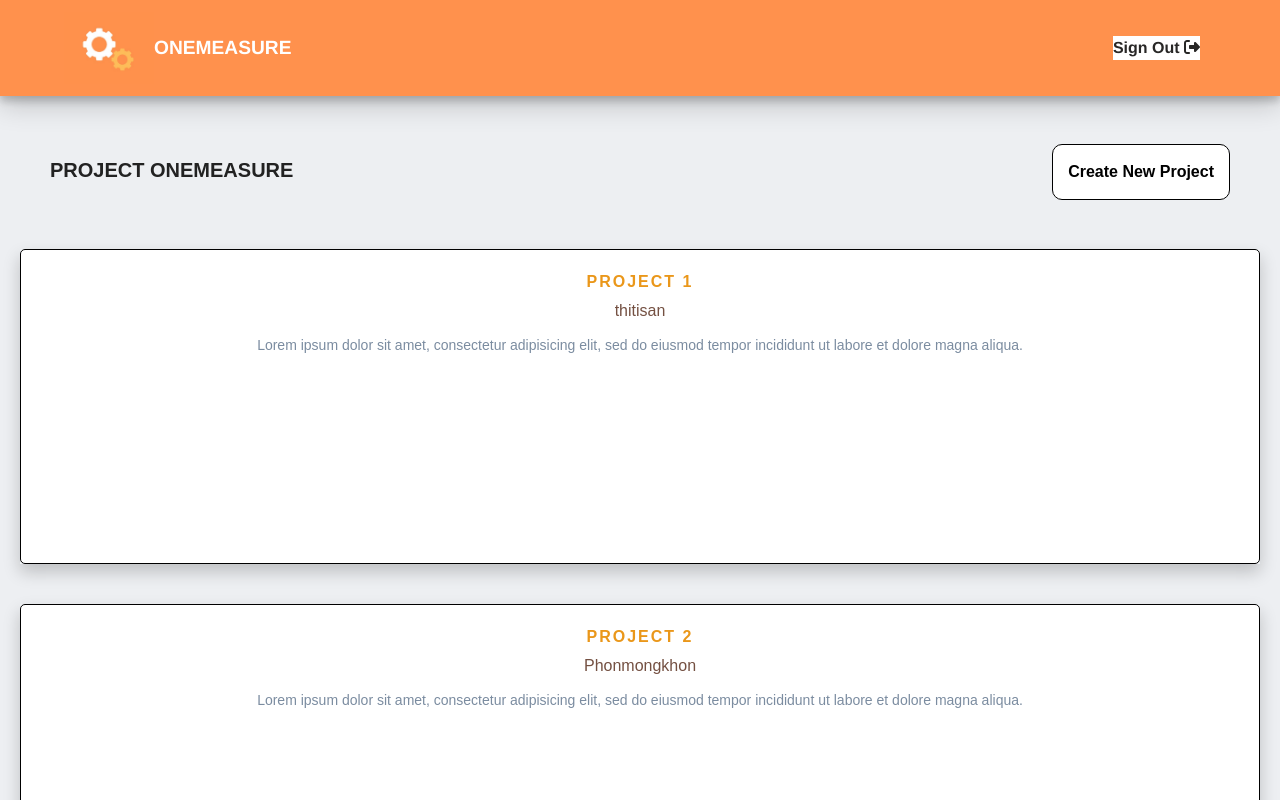
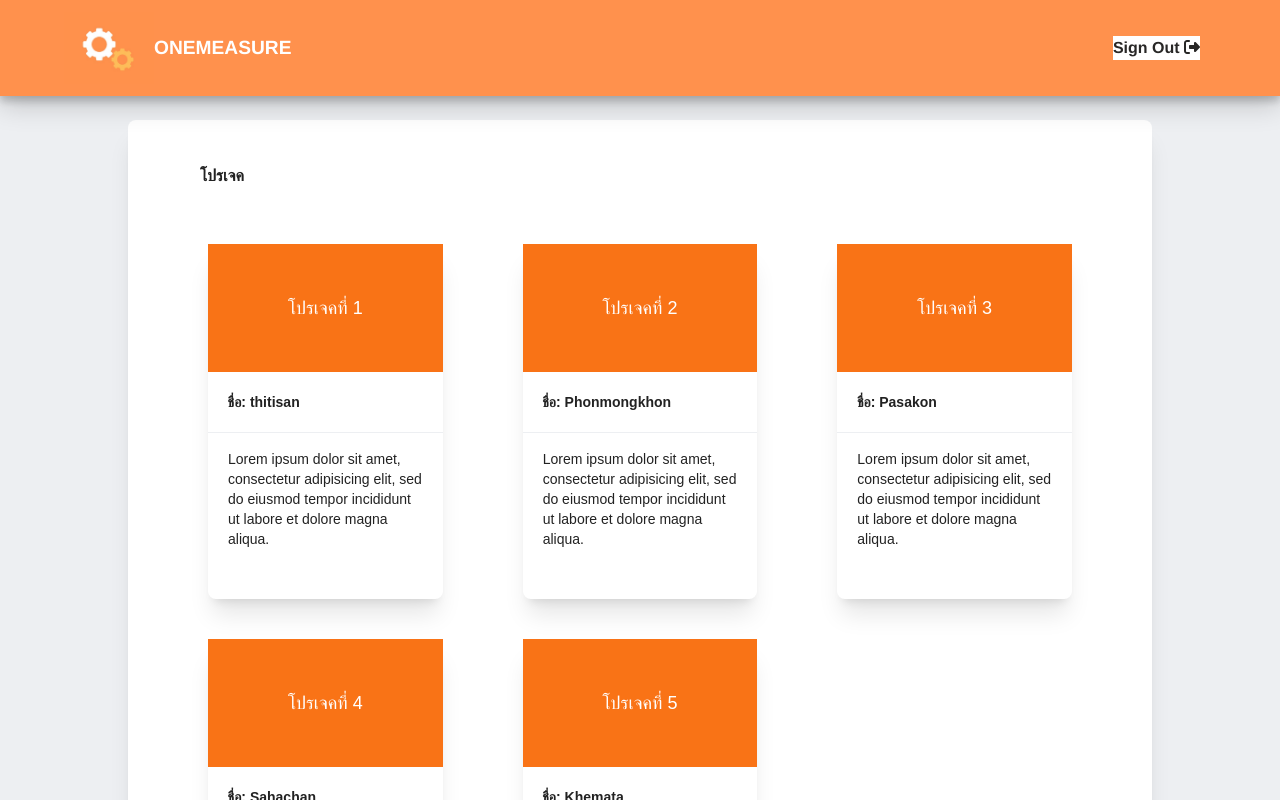
Before and after one commit to SE-senior-project/Frontend, a Vue app: page /project in a window 1280 px wide. Shown: the top 800 px of the page. Built offline with nearby package versions, Linux system fonts and the light colour scheme.

Commit message:
[feature]: project page

```diff
--- a/src/components/pm/ProjectCard.vue
+++ b/src/components/pm/ProjectCard.vue
@@ -1,24 +1,29 @@
 <template>
-  <div class="col-3">
+  <div class="mx-[60px] lg:mx-[40px] mb-10 shadow-xl rounded-lg">
     <router-link
-      class="link"
+      class="link "
       :to="{ name: 'material_list', params: { id: user.id } }"
     >
-      <div class="cards_wrap">
-        <div class="card_item">
-          <div class="card_inner">
-            <div class="role_name">
-              <b>Project {{ user.id }}</b>
-            </div>
-            <div class="real_name">
-              <b>{{ user.name }} </b>
-            </div>
-            <div class="film">
-              Lorem ipsum dolor sit amet, consectetur adipisicing elit, sed do
-              eiusmod tempor incididunt ut labore et dolore magna aliqua.
-            </div>
-          </div>
-        </div>
+      <div
+        class="
+          contractor
+          text-white
+          relative
+          mb-[20px]
+          text-lg text-center
+          py-[50px]
+          bg-orange-500
+        "
+      >
+        <span>โปรเจคที่ {{ user.id }}</span>
+      </div>
+      <div class="text-sm font-bold w-5/6 m-auto mb-[20px]">
+        <span>ชื่อ: {{ user.name }}</span>
+      </div>
+      <hr>
+      <div class="text-sm px-[20px] pb-[50px]">
+        Lorem ipsum dolor sit amet, consectetur adipisicing elit, sed do eiusmod
+        tempor incididunt ut labore et dolore magna aliqua.
       </div>
     </router-link>
   </div>
@@ -36,91 +41,12 @@ export default {
 </script>
 
 <style scoped>
-.cards_wrap {
-  padding: 20px;
-  width: 100%;
-  display: flex;
-  justify-content: space-between;
-  flex-wrap: wrap;
-}
-
-.cards_wrap .card_item {
-  width: 100%;
-  box-shadow: 0 8px 16px 0 rgba(0, 0, 0, 0.2);
-}
-
-.cards_wrap .card_inner {
-  background: #fff;
-  border-radius: 5px;
-  border: 1px solid black;
-  min-width: 225px;
-  min-height: 315px;
-  max-height: 370px;
-  width: 100%;
-}
-
-.cards_wrap .card_item .role_name {
-  padding-top: 20px;
-  color: #ea971a;
-  font-weight: 900;
-  letter-spacing: 2px;
-  text-transform: uppercase;
-  /* font-size: 20px; */
-  white-space: nowrap;
-  overflow: hidden;
-  text-overflow: ellipsis;
-}
-
-.cards_wrap .card_item .real_name {
-  color: #745042;
-  /* font-size: 12px; */
-  font-weight: 100;
-  margin: 5px 0 10px;
-}
-
-.cards_wrap .card_item .film {
-  font-size: 14px;
-  line-height: 24px;
-  color: #7b8ca0;
-}
-
-@media screen and (max-width: 1024px) {
-  .cards_wrap .card_item {
-    width: 33%;
-  }
-}
-
-@media screen and (max-width: 768px) {
-  .cards_wrap .card_item {
-    width: 50%;
-  }
-  .wrapper .header {
-    font-size: 16px;
-    height: 60px;
-  }
-}
-
-@media screen and (max-width: 568px) {
-  .cards_wrap .card_item {
-    width: 100%;
-  }
-  .wrapper .header {
-    font-size: 14px;
-  }
-}
-/* .card {
-  border: 1px solid black;
-  padding: 30px;
-  margin: 10px 42px;
-  cursor: grab;
-} */
-
-.cards_wrap :hover {
-  box-shadow: 0 8px 16px 0 rgba(0, 0, 0, 0.2);
-}
-
-.link {
-  color: #2c3e50;
-  text-decoration: none;
+hr {
+    display: block;
+    height: 1px;
+    border: 0;
+    border-top: 1px solid #edeff2;
+    margin: 1em 0;
+    padding: 0;
 }
 </style>
--- a/src/views/pm/Project.vue
+++ b/src/views/pm/Project.vue
@@ -1,35 +1,46 @@
 <template>
-  <br />
-
-  <div class="wrapper">
-    <ul class="my-row">
-      <li><div class="OnemeasurePM">Project Onemeasure</div></li>
-      <li></li>
-      <li>
-        <div class="buttonPM">
-          <button type="submit" class="btn btn-light btnSubmit">
-            <router-link id="createnewbutt" :to="{ name: 'create_project' }">
-              <b>Create New Project</b></router-link
-            >
-          </button>
-        </div>
-      </li>
-    </ul>
-    <br />
-    <ul class="my-row">
-      <li>
+  <div class="relative flex justify-center items-center">
+    <div
+      class="
+        max-w-5xl
+        bg-white
+        shadow-xl
+        rounded-lg
+        w-[1028px]
+        mb-4
+        mx-8
+        px-10
+        py-5
+      "
+    >
+      <FormWrapper label="โปรเจค" />
+      <div class="grid grid-cols-1 md:grid-cols-2 lg:grid-cols-3">
         <ProjectCard v-for="x in users" :key="x.id" :user="x" />
-      </li>
-    </ul>
+      </div>
+      <router-link :to="{ name: 'create_project' }">
+        <PrimaryButton class="float-right mb-[20px]">สร้างโปรเจคใหม่</PrimaryButton>
+      </router-link>
+      <FormWrapper class="clear-both flex flex-row" label="โปรเจคที่ซ่อนไว้">
+        <img @click='toggle = !toggle' v-if="!toggle" class="h-[25px] pl-[15px] p-[5px]" src="../../assets/right-arrow.png" />
+        <img @click='toggle = !toggle' v-if='toggle' class="h-[27px] pl-[15px] p-[5px]" src="../../assets/down-arrow.png" />
+      </FormWrapper>
+      <div v-if='toggle' class="grid grid-cols-1 md:grid-cols-2 lg:grid-cols-3">
+        <ProjectCard v-for="x in users" :key="x.id" :user="x" />
+      </div>
+    </div>
   </div>
 </template>
 
 <script>
 import ProjectCard from "../../components/pm/ProjectCard.vue";
+import FormWrapper from "@/components/form/FormWrapper";
+import PrimaryButton from "@/components/button/PrimaryButton";
 export default {
   name: "OMprojectmanagement",
   components: {
     ProjectCard,
+    FormWrapper,
+    PrimaryButton
   },
   data() {
     return {
@@ -55,6 +66,7 @@ export default {
           id: 5,
         },
       ],
+      toggle: false,
     };
   },
 };
```
Also changed, not shown: src/assets/down-arrow.png (added), src/assets/right-arrow.png (added).
